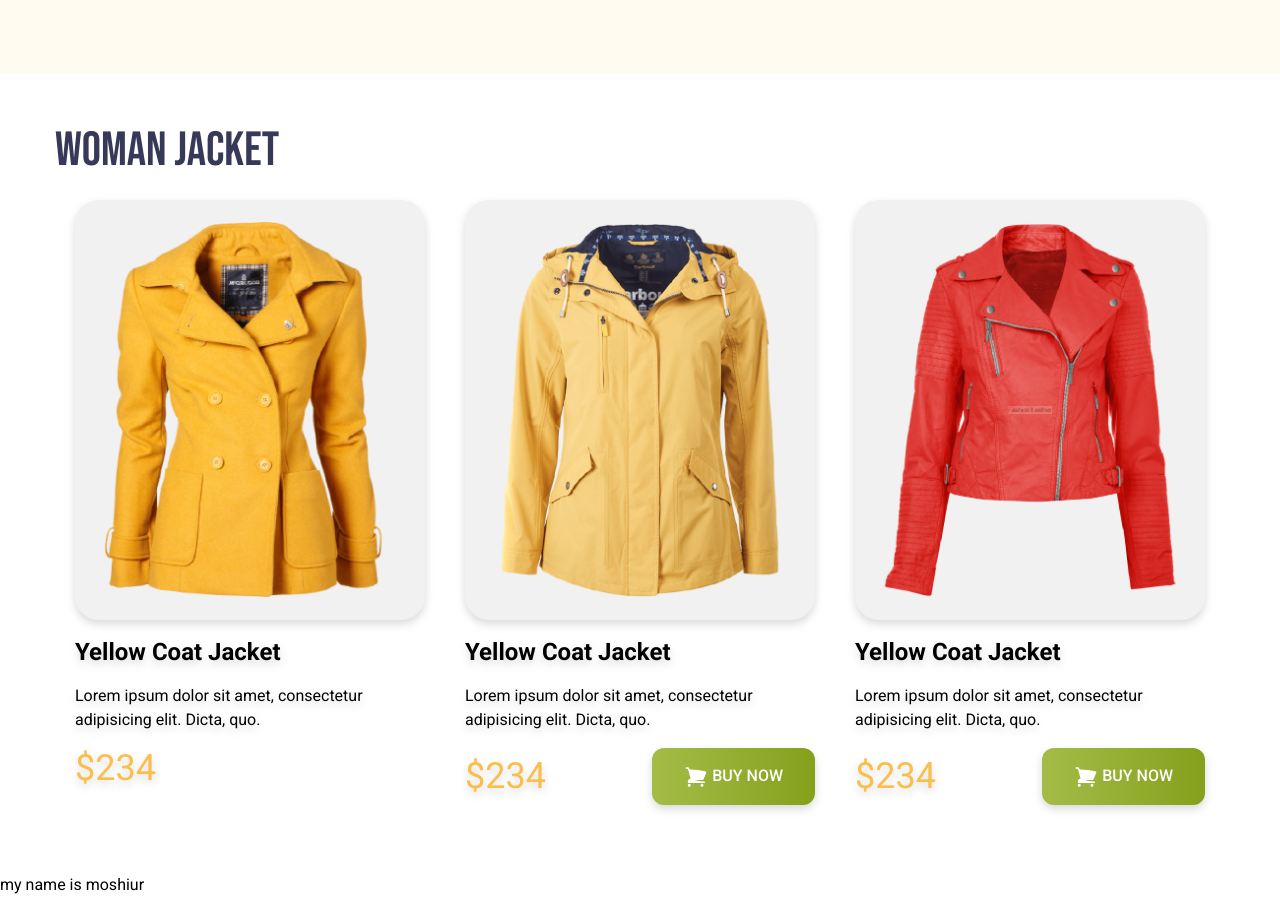
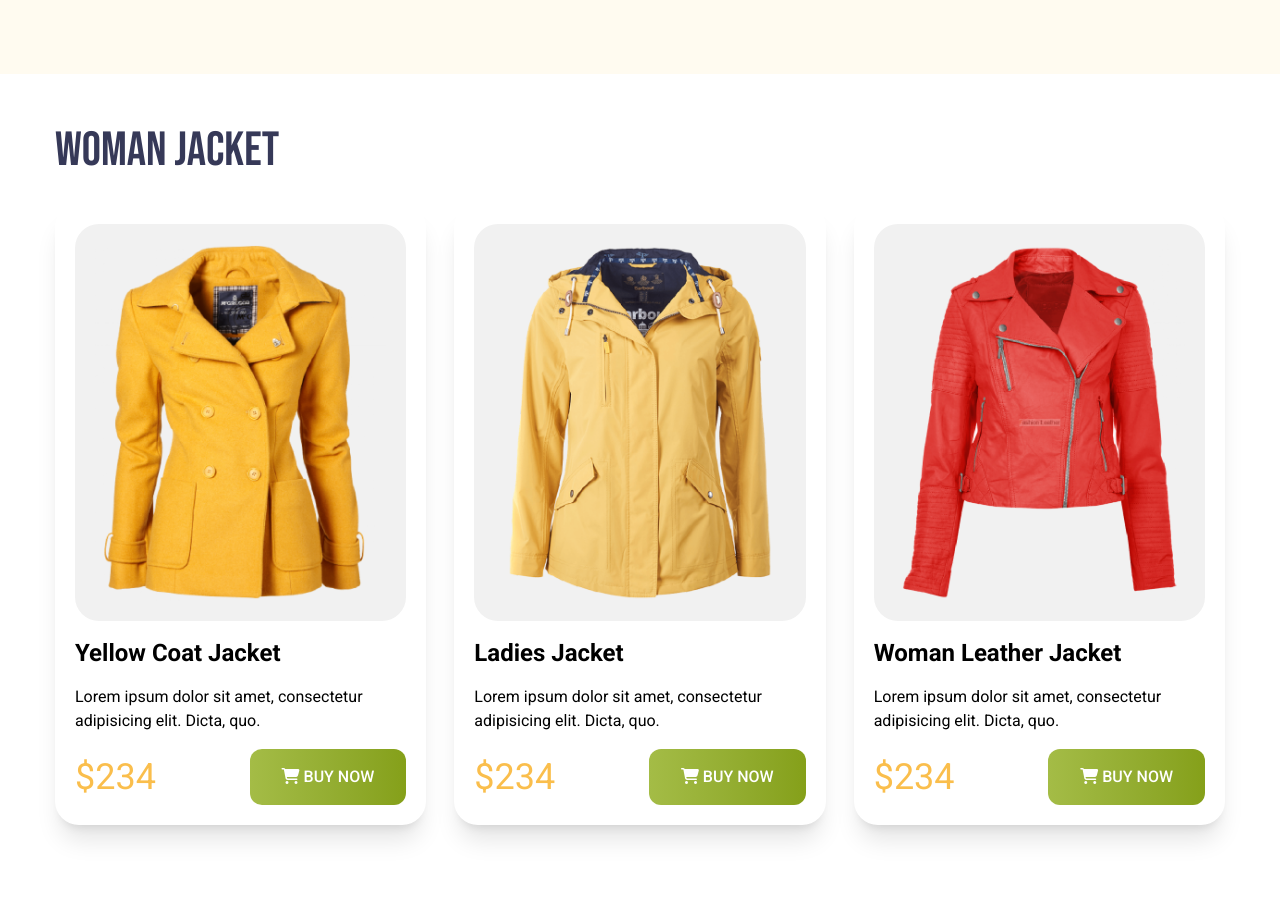
Before and after one commit to Moshiur-Rahman-01/6-Penguin-fashion, a plain HTML site: page index.html in a window 1280 px wide. Shown: the part 700-1597 px from the top of the page. After the commit the page ends 1573 px from the top, so only its background shows below. Drawn offline with nearby package versions, Linux system fonts and the light colour scheme.

Commit message:
added Woman Jacket

```diff
--- a/index.html
+++ b/index.html
@@ -76,57 +76,57 @@
 
     <main class="max-w-[1170px] mx-auto">
         <!-- woman jacket section -->
-<section class="my-12">
-<h3 class="uppercase text-5xl text-[#363958] bebas-neue leading-[58px]">Woman Jacket</h3>
+        <section class="my-12 max-sm:m-5">
+            <h3 class="uppercase text-5xl text-[#363958] bebas-neue leading-[58px] mb-6 max-sm:text-center">Woman Jacket
+            </h3>
 
             <!-- jacket card container -->
-<div class="grid grid-cols-1 md:grid-cols-2 lg:grid-cols-3">
+            <div class="grid grid-cols-3 max-sm:grid-cols-1 gap-7">
                 <!-- jacket card 1-->
-<div class="p-5 space-y-4 drop-shadow-lg border-none rounded-3xl">
+                <div class="p-5 space-y-4 shadow-xl rounded-3xl">
                     <img class="p-5 rounded-3xl bg-[#f1f1f1]" src="images/jacket-1.png" alt="">
                     <h4 class="text-2xl font-bold">Yellow Coat Jacket</h4>
                     <p>Lorem ipsum dolor sit amet, consectetur adipisicing elit. Dicta, quo.</p>
                     <div class="flex justify-between items-center">
                         <h2 class="text-[#fabe4c] text-4xl">$234</h2>
-
+                        <button
+                            class="bg-linear-to-r from-[#A4BC46] to-[#85A019] px-8 py-4 rounded-xl font-medium text-white leading-6 gap-2">
+                            <i class="fa-solid fa-cart-shopping"></i>
+                            BUY NOW</button>
                     </div>
                 </div>
                 <!-- jacket card 2-->
-                <div class="p-5 space-y-4 drop-shadow-lg border-none rounded-3xl">
+                <div class="p-5 space-y-4 shadow-xl rounded-3xl">
                     <img class="p-5 rounded-3xl bg-[#f1f1f1]" src="images/jacket-2.png" alt="">
-                    <h4 class="text-2xl font-bold">Yellow Coat Jacket</h4>
+                    <h4 class="text-2xl font-bold">Ladies Jacket</h4>
                     <p>Lorem ipsum dolor sit amet, consectetur adipisicing elit. Dicta, quo.</p>
                     <div class="flex justify-between items-center">
                         <h2 class="text-[#fabe4c] text-4xl">$234</h2>
                         <button
-                            class="bg-linear-to-r from-[#A4BC46] to-[#85A019] px-8 py-4 rounded-xl font-medium text-white">
-                            <svg xmlns="http://www.w3.org/2000/svg" fill="white" viewBox="0 0 24 24" stroke-width="1.5"
-                                stroke="currentColor" class="size-6 text-white inline">
-                                <path stroke-linecap="round" stroke-linejoin="round"
-                                    d="M2.25 3h1.386c.51 0 .955.343 1.087.835l.383 1.437M7.5 14.25a3 3 0 0 0-3 3h15.75m-12.75-3h11.218c1.121-2.3 2.1-4.684 2.924-7.138a60.114 60.114 0 0 0-16.536-1.84M7.5 14.25 5.106 5.272M6 20.25a.75.75 0 1 1-1.5 0 .75.75 0 0 1 1.5 0Zm12.75 0a.75.75 0 1 1-1.5 0 .75.75 0 0 1 1.5 0Z" />
-                            </svg>
+                            class="bg-linear-to-r from-[#A4BC46] to-[#85A019] px-8 py-4 rounded-xl font-medium text-white leading-6 gap-2">
+                            <i class="fa-solid fa-cart-shopping"></i>
                             BUY NOW</button>
                     </div>
                 </div>
+
                 <!-- jacket card 3-->
-                <div class="p-5 space-y-4 drop-shadow-lg border-none rounded-3xl">
+                <div class="p-5 space-y-4 shadow-xl rounded-3xl">
                     <img class="p-5 rounded-3xl bg-[#f1f1f1]" src="images/jacket-3.png" alt="">
-                    <h4 class="text-2xl font-bold">Yellow Coat Jacket</h4>
+                    <h4 class="text-2xl font-bold">Woman Leather Jacket</h4>
                     <p>Lorem ipsum dolor sit amet, consectetur adipisicing elit. Dicta, quo.</p>
                     <div class="flex justify-between items-center">
                         <h2 class="text-[#fabe4c] text-4xl">$234</h2>
                         <button
-                            class="bg-linear-to-r from-[#A4BC46] to-[#85A019] px-8 py-4 rounded-xl font-medium text-white">
-                            <svg xmlns="http://www.w3.org/2000/svg" fill="white" viewBox="0 0 24 24" stroke-width="1.5"
-                                stroke="currentColor" class="size-6 text-white inline">
-                                <path stroke-linecap="round" stroke-linejoin="round"
-                                    d="M2.25 3h1.386c.51 0 .955.343 1.087.835l.383 1.437M7.5 14.25a3 3 0 0 0-3 3h15.75m-12.75-3h11.218c1.121-2.3 2.1-4.684 2.924-7.138a60.114 60.114 0 0 0-16.536-1.84M7.5 14.25 5.106 5.272M6 20.25a.75.75 0 1 1-1.5 0 .75.75 0 0 1 1.5 0Zm12.75 0a.75.75 0 1 1-1.5 0 .75.75 0 0 1 1.5 0Z" />
-                            </svg>
+                            class="bg-linear-to-r from-[#A4BC46] to-[#85A019] px-8 py-4 rounded-xl font-medium text-white leading-6 gap-2">
+                            <i class="fa-solid fa-cart-shopping"></i>
                             BUY NOW</button>
                     </div>
                 </div>
-            </div>
+
         </section>
+
+
+
 
 <!-- Man jacket -->
 <section>
@@ -134,7 +134,7 @@
 </section>
 </main>
 <footer>
-        <h1>my name is moshiur</h1>
+
 </footer>
 </body>
 
```
Lines whose indentation alone changed are shown as unchanged.
